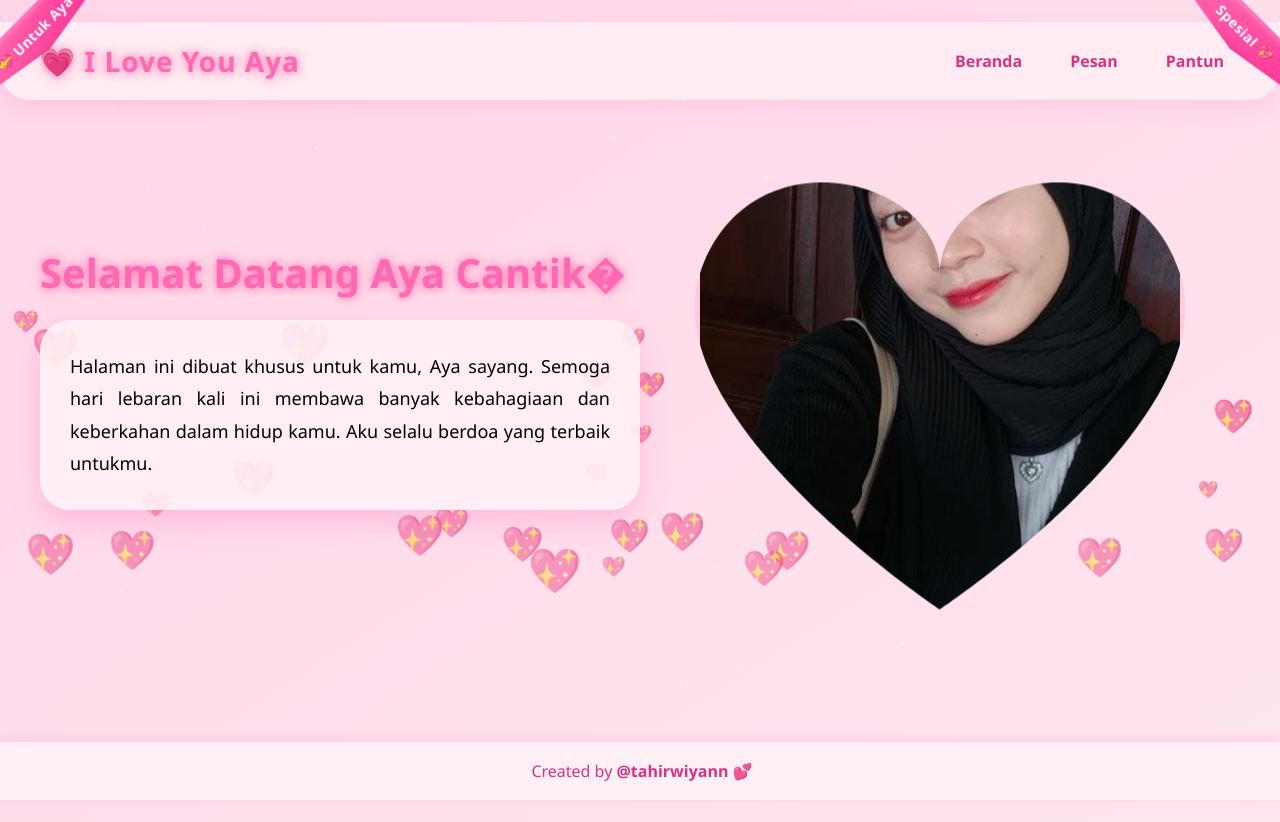
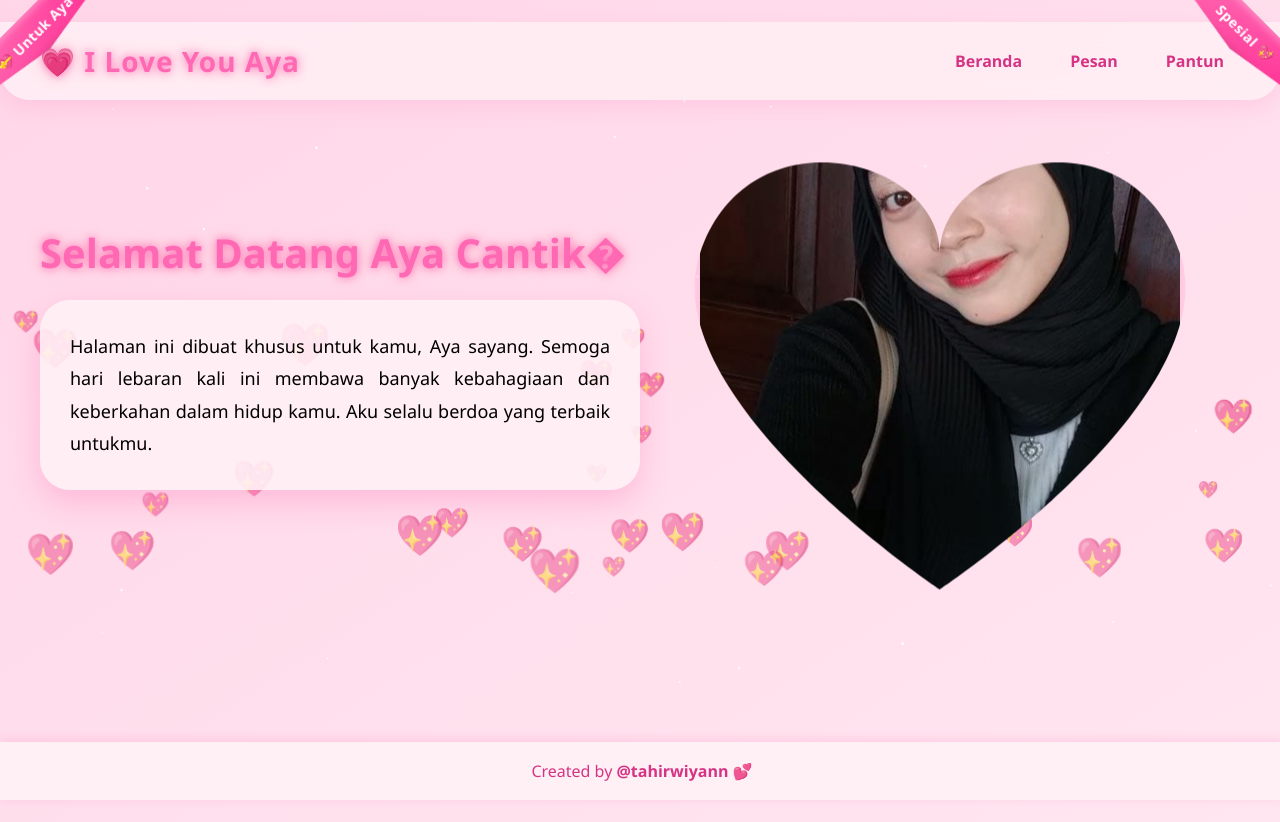
Before and after one commit to wiyan091/aya-tahir, a plain HTML site: page index.html in a window 1280 px wide. Both pictures are taken after a click on the button "❤️". Shown: the top 822 px of the page. Drawn offline with Linux system fonts and the light colour scheme.

Commit message:
Update index.html
finish

```diff
--- a/index.html
+++ b/index.html
@@ -495,7 +495,7 @@
         </nav>
       </header>
 
-      <section style="margin-top: -30px" id="beranda" class="hero">
+      <section style="margin-top: -50px" id="beranda" class="hero">
         <div style="padding-top: 20px" class="text-content">
           <h1 id="heading"></h1>
           <p style="line-height: 1.8; font-size: 18px; text-align: justify">
```
